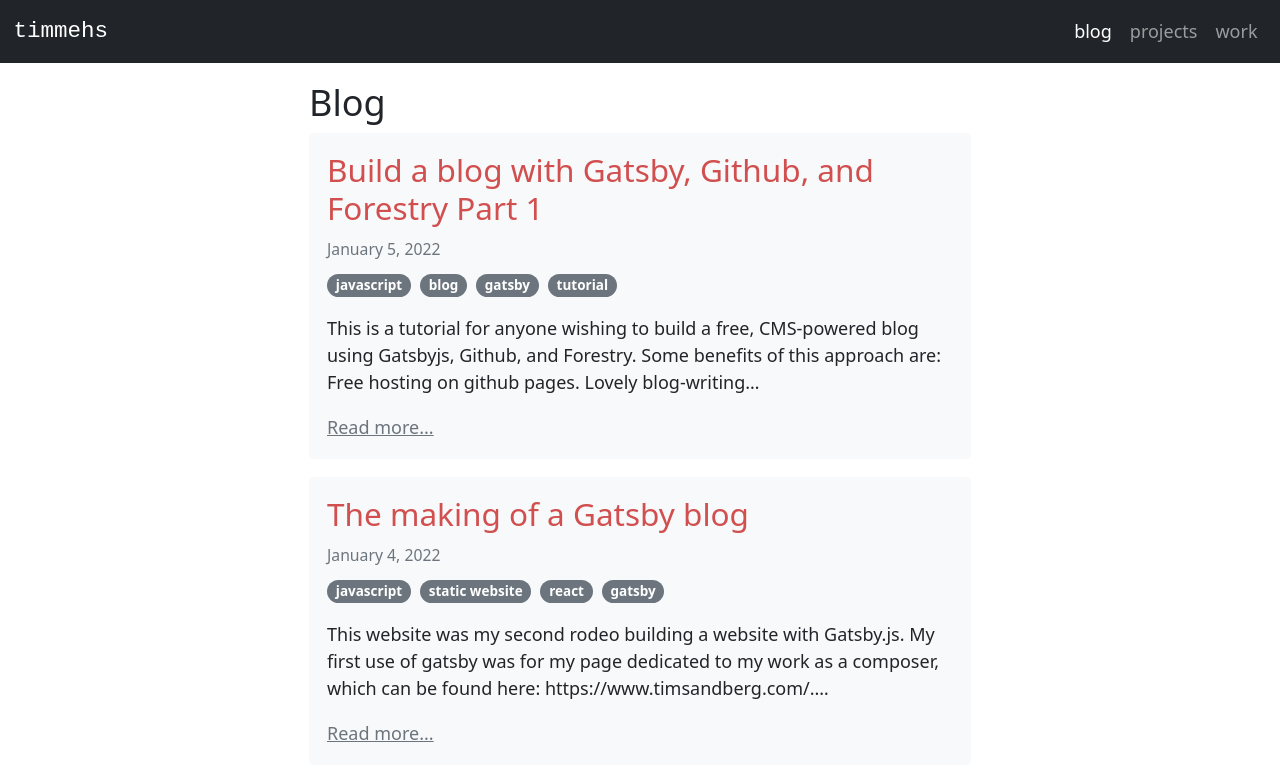
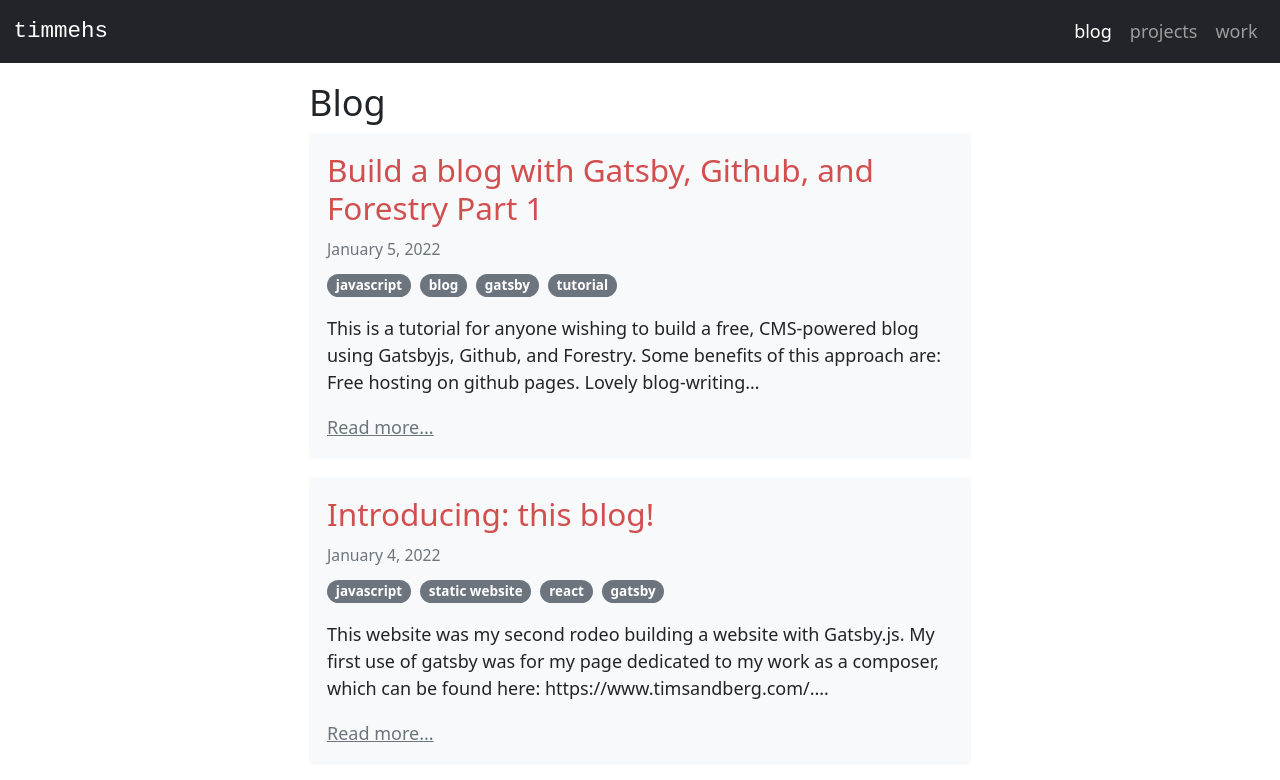
Before and after one commit to tasandberg/tasandberg.github.io, a Gatsby site: page /blog in a window 1280 px wide. Shown: the top 780 px of the page. Built offline with nearby package versions, Linux system fonts and the light colour scheme; Gatsby itself is replaced by a stand-in of ours.

Commit message:
Update from Forestry.io Tim Sandberg updated content/blog/building-a-blog-with-gatsbyjs.md

```diff
--- a/content/blog/building-a-blog-with-gatsbyjs.md
+++ b/content/blog/building-a-blog-with-gatsbyjs.md
@@ -4,13 +4,11 @@ tags:
 - static website
 - react
 - gatsby
-title: The making of a Gatsby blog
+title: 'Introducing: this blog!'
 date: 2022-01-04T08:00:00.000+00:00
 image: ''
 
 ---
-![Gatsby Logo](/src/images/gatsby-icon.png)
-
 This website was my second rodeo building a website with Gatsby.js. My first use of gatsby was for my page dedicated to my work as a composer, which can be found here: [https://www.timsandberg.com/](https://www.timsandberg.com/ "https://www.timsandberg.com/").
 
 You might notice that this website is a lot more stripped down. Like, a LOT more stripped down. My composer site is meant to be cinematic, so it's pretty extra. I used threejs, a wrapper for webgl, and even wrote custom shaders for the music visualization. Oh, and there's a media player UI. What have I done..
```
